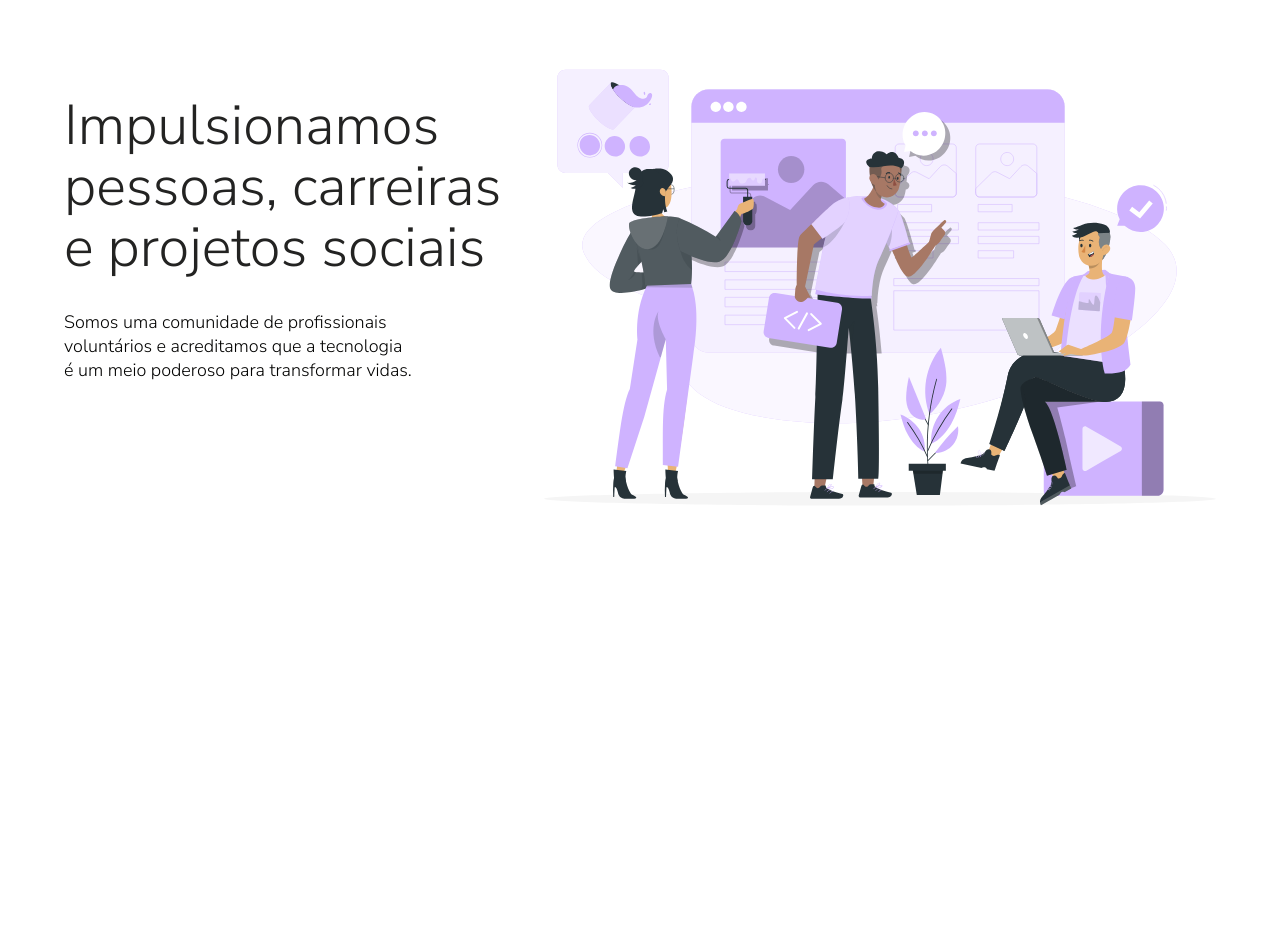
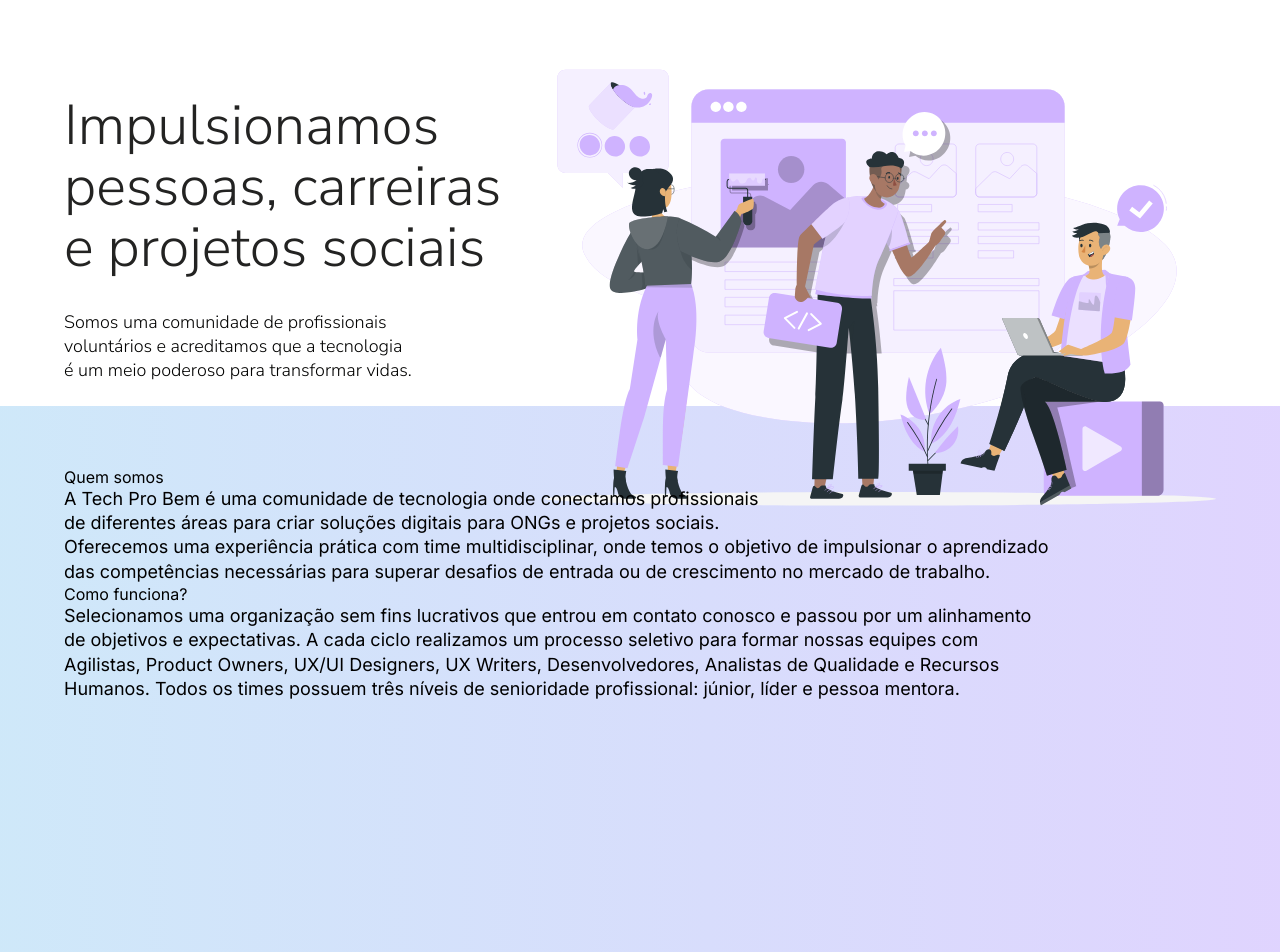
Before and after one commit to tech-pro-bem/institutional-tech-pro-bem, a Next.js app: page / in a window 1280 px wide. Shown: the top 952 px of the page. Before the commit the page ends 800 px from the top, so only its background shows below. Built offline with nearby package versions, Linux system fonts and the light colour scheme.

Commit message:
feat(teste): teste quem somos

```diff
--- /dev/null
+++ b/app/components/quemsomos/index.tsx
@@ -0,0 +1,34 @@
+import React from 'react'
+import styles from './style.module.css'
+
+export function QuemSomos() {
+  return (
+    <section className={styles.quemsomos}>
+      <div className={`${styles.container} container`}>
+        <h2 className="h2">Quem somos</h2>
+        <p className="body1">
+          A Tech Pro Bem é uma comunidade de tecnologia onde conectamos
+          profissionais de diferentes áreas para criar soluções digitais para
+          ONGs e projetos sociais.
+        </p>
+        <p className="body1">
+          Oferecemos uma experiência prática com time multidisciplinar, onde
+          temos o objetivo de impulsionar o aprendizado das competências
+          necessárias para superar desafios de entrada ou de crescimento no
+          mercado de trabalho.
+        </p>
+
+        <h3 className="h4">Como funciona?</h3>
+        <p className="body1">
+          Selecionamos uma organização sem fins lucrativos que entrou em contato
+          conosco e passou por um alinhamento de objetivos e expectativas. A
+          cada ciclo realizamos um processo seletivo para formar nossas equipes
+          com Agilistas, Product Owners, UX/UI Designers, UX Writers,
+          Desenvolvedores, Analistas de Qualidade e Recursos Humanos. Todos os
+          times possuem três níveis de senioridade profissional: júnior, líder e
+          pessoa mentora.
+        </p>
+      </div>
+    </section>
+  )
+}
--- /dev/null
+++ b/app/components/quemsomos/style.module.css
@@ -0,0 +1,27 @@
+.quemsomos {
+  width: 100%;
+  height: 100vh;
+  background: linear-gradient(90deg, #c4f5f6 -63.31%, #e2d1ff 114.71%);
+  margin-top: -3.5rem;
+  display: flex;
+  flex-direction: column;
+  /* align-items: center; */
+}
+.container {
+  padding-top: 3.8rem;
+}
+.title {
+  margin-top: 0.5rem;
+  line-height: 2.8rem;
+  font-size: var(--fs-9);
+}
+@media (max-width: 1279px) and (min-width: 768px) {
+  .quemsomos {
+    margin-top: 0;
+  }
+}
+@media (min-width: 80em) {
+  .quemsomos {
+    margin-top: -8.625rem;
+  }
+}
--- a/app/page.tsx
+++ b/app/page.tsx
@@ -1,9 +1,11 @@
 import { Inicio } from './components/Inicio'
+import { QuemSomos } from './components/quemsomos'
 
 export default function Home() {
   return (
     <main>
       <Inicio />
+      <QuemSomos />
     </main>
   )
 }
```
